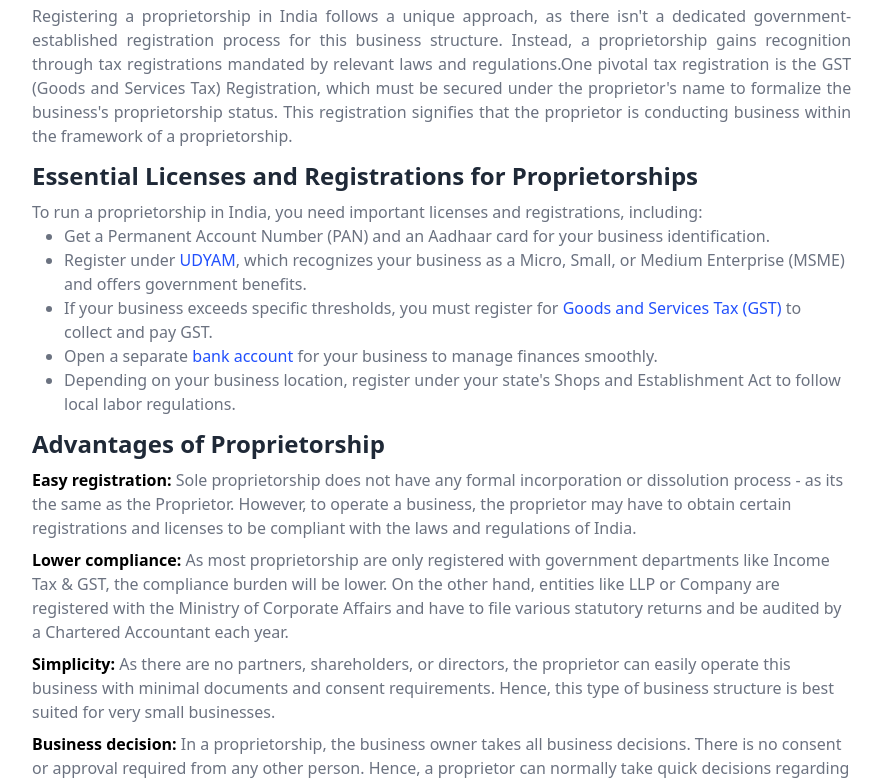
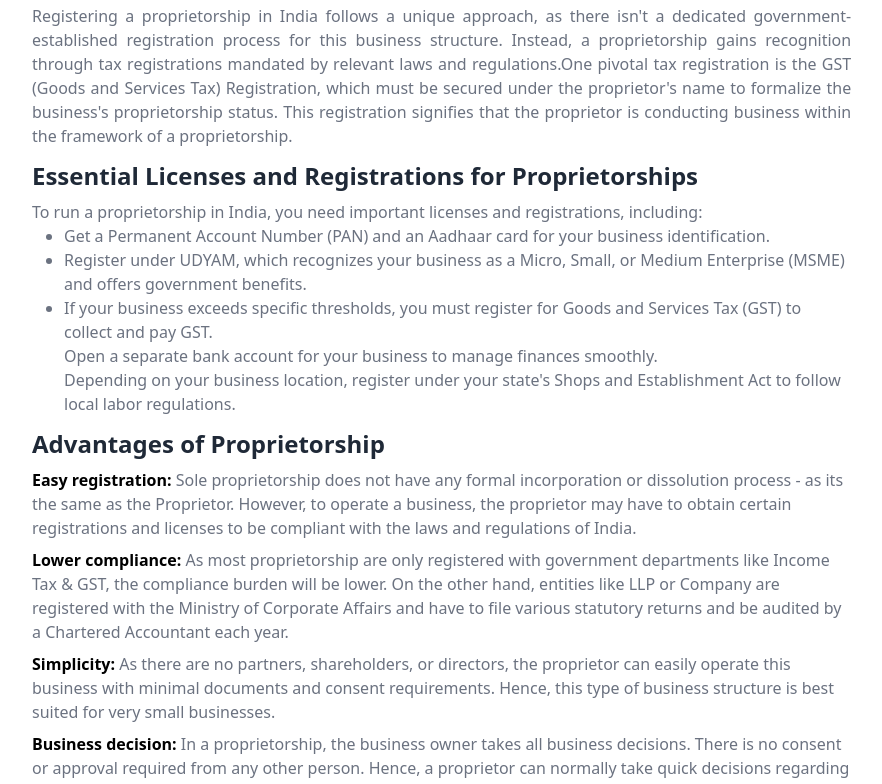
Before and after one commit to Phani385/esrconsultants, a React (Vite) app: page /proprietorship in a window 1280 px wide. Shown: the part 602-1386 px from the top of the page, without its empty margins (96-978 px from the left). Built offline with nearby package versions, Linux system fonts and the light colour scheme; the HTML template or start-up script is replaced by a standard one.

Commit message:
Fix Styling Issues

```diff
--- a/src/index.css
+++ b/src/index.css
@@ -1,12 +1,3 @@
 @tailwind base;
 @tailwind components;
 @tailwind utilities;
-
-
-li{
-    list-style: disc;
-}
-
-li > a{
-    color: #2250FC;
-}
```
